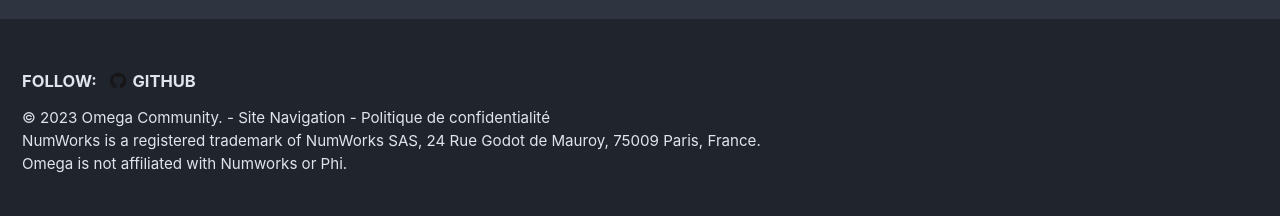
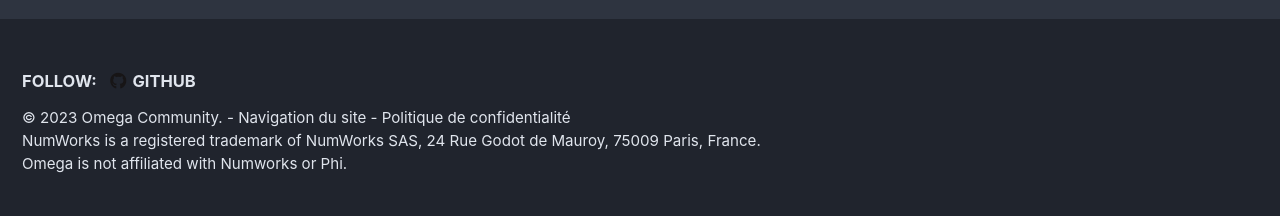
Before and after one commit to Omega-Numworks/Omega-Guide, a Jekyll site: the page built from _pages/fr_FR/crédits.md, in a window 1280 px wide. Shown: the part 861-1077 px from the top of the page. Built offline with Jekyll 4.4.1, drawn with Linux system fonts in a browser that asks for light colours; comment, search, counter and statistics services are not loaded.

Commit message:
Update fr_FR.yml

```diff
--- a/_data/navigation/fr_FR.yml
+++ b/_data/navigation/fr_FR.yml
@@ -19,11 +19,11 @@
     title: Crédits
     url: credits
   -
-    title: Site Navigation
+    title: Navigation du site
     url: site-navigation
 top:
   -
-    title: The site utilise des cookies pour afficher la progression du guide sur la barre latérale ainsi qu'améliorer le site
+    title: Le site utilise des cookies pour afficher la progression du guide sur la barre latérale ainsi qu'améliorer le site
 bottom:
   -
     title: Pour de l'aide en Français demandez sur le <a href="https://discord.gg/X2TWhh9">Discord d'Omega</a>.
@@ -31,7 +31,7 @@
   -
     title: Source
   -
-    title: Site Navigation
+    title: Navigation du site
   -
     title: Politique de confidentialité
 sidebar_title:
```
